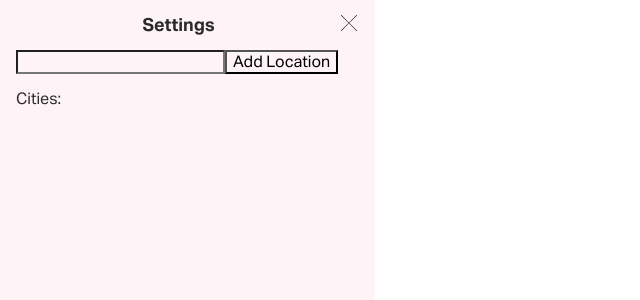
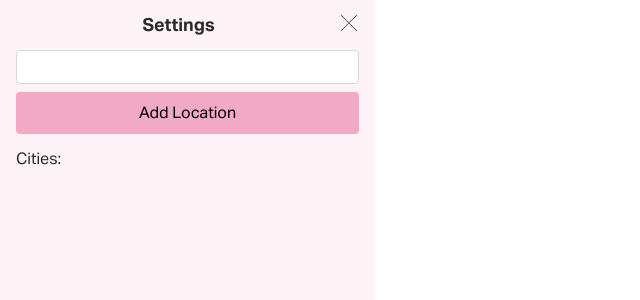
Before and after one commit to denshest/test-weather-widget, a Vue app: page /settings in a window 1280 px wide. Shown: the top 300 px of the page, without its empty margins (0-640 px from the left). Built offline with nearby package versions, Linux system fonts and the light colour scheme; no server answers.

Commit message:
Add design for settings (#6)

```diff
--- a/src/App.vue
+++ b/src/App.vue
@@ -38,9 +38,10 @@
             }
           })
         }
+
       }
 
-      const errorHandler = (error: PositionError) => {
+      const errorHandler = (error: PositionError): void => {
         console.error(error.message);
       }
 
--- a/src/components/Weather.vue
+++ b/src/components/Weather.vue
@@ -251,7 +251,7 @@ import Weather from "@/models/Weather";
       span {
         font-size: 14px;
         font-weight: 500;
-        color: #bcbbc1;
+        color: map_get($palette, content-light);
         transition: .3s ease color;
 
         &.active {
@@ -278,7 +278,7 @@ import Weather from "@/models/Weather";
     &__current-description {
       margin: 8px 0 0;
       font-size: 14px;
-      color: #bcbbc1;
+      color: map_get($palette, content-light);
       text-transform: capitalize;
     }
 
@@ -324,7 +324,7 @@ import Weather from "@/models/Weather";
     &__more {
       margin: 0;
       font-size: 12px;
-      color: #bcbbc1;
+      color: map_get($palette, content-light);
       text-align: right;
     }
   }
@@ -338,7 +338,7 @@ import Weather from "@/models/Weather";
     &__icon {
       width: 28px;
       height: 28px;
-      fill: #f1a9c6;
+      fill: map_get($palette, accent-main);
     }
 
     &__description {
--- /dev/null
+++ b/src/models/IError.ts
@@ -0,0 +1,3 @@
+export default interface IError {
+  message: string;
+}
--- a/src/styles/base/variables.scss
+++ b/src/styles/base/variables.scss
@@ -1,10 +1,9 @@
 $palette: (
   bg: #fef4f8,
   content: #2a2a2a,
-  accent-main: #87927a,
-  accent-second: #fff,
-  placeholder: #c1c3c4,
+  content-light: #bcbbc1,
+  accent-main: #f1a9c6,
   border: #d4d6d7,
-  transparent: transparent,
   white: #fff,
+  error: #ff3448,
 );
--- a/src/views/Settings.vue
+++ b/src/views/Settings.vue
@@ -1,8 +1,13 @@
 <template>
   <div>
-    <form @submit.prevent="fetchWeather">
-      <input type="text" v-model.lazy="city">
-      <button type="submit">
+    <form class="form" @submit.prevent="fetchWeather">
+      <input class="form__input" type="text"
+             :class="{'form__input_error': error.message}"
+             v-model.lazy="city" @input="error.message = ''">
+      <p class="form__error" v-if="error.message">
+        {{ error.message }}
+      </p>
+      <button class="form__button" type="submit">
         Add Location
       </button>
     </form>
@@ -37,6 +42,7 @@
   import {ActionType} from "@/store/actions/types"
   import draggable from 'vuedraggable'
   import City from "@/models/City";
+  import IError from "@/models/IError";
 
   export default defineComponent({
     name: "Settings",
@@ -45,6 +51,7 @@
     },
     setup() {
       const city = ref()
+      const error = ref({} as IError)
 
       const cities: WritableComputedRef<City[]> = computed({
         get(): City[] {
@@ -72,15 +79,20 @@
                 country: result.sys.country
               }
             })
+          } else {
+            error.value.message = response.statusText
           }
 
           clear()
+        } else {
+          error.value.message = 'Field is required'
         }
       }
 
       return {
         city,
         cities,
+        error,
         fetchWeather,
         deleteCity
       };
@@ -89,13 +101,57 @@
 </script>
 
 <style lang="scss">
+  .form {
+    display: flex;
+    flex-direction: column;
+
+    &__input {
+      padding: 8px 12px;
+      background-color: map_get($palette, white);
+      border: 1px solid map_get($palette, border);
+      font-size: 14px;
+      border-radius: 4px;
+
+      &_error {
+        border-color: map_get($palette, error);
+      }
+
+      &:hover,
+      &:focus {
+        background-color: map_get($palette, white);
+      }
+    }
+
+    &__error {
+      margin: 8px 0 0;
+      font-size: 12px;
+      font-weight: 300;
+      color: map_get($palette, error);
+    }
+
+    &__button {
+      margin-top: 8px;
+      padding: 12px 16px;
+      border-radius: 4px;
+      background-color: map_get($palette, accent-main);
+      border: none;
+      transition: .3s ease all;
+
+      &:hover,
+      &:focus {
+        background-color: darken(map_get($palette, accent-main), 20);
+        cursor: pointer;
+      }
+    }
+  }
+
   .card {
     display: flex;
     align-items: center;
     justify-content: space-between;
     margin-bottom: 8px;
     padding: 12px;
-    background-color: #fff;
+    background-color: map_get($palette, white);
     border-radius: 4px;
     box-shadow: 0 0 2px rgba(0, 0, 0, .05);
 
@@ -131,7 +187,7 @@
         cursor: pointer;
 
         .card__icon {
-          fill: #ff3448
+          fill: map_get($palette, error)
         }
       }
 
```
